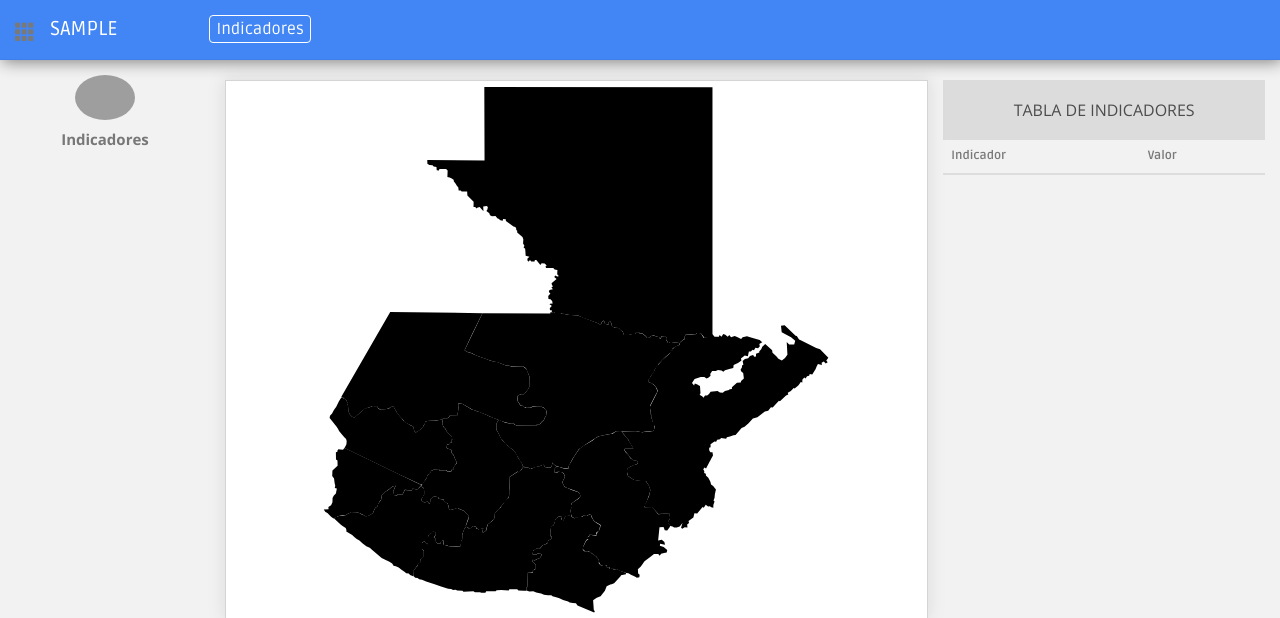
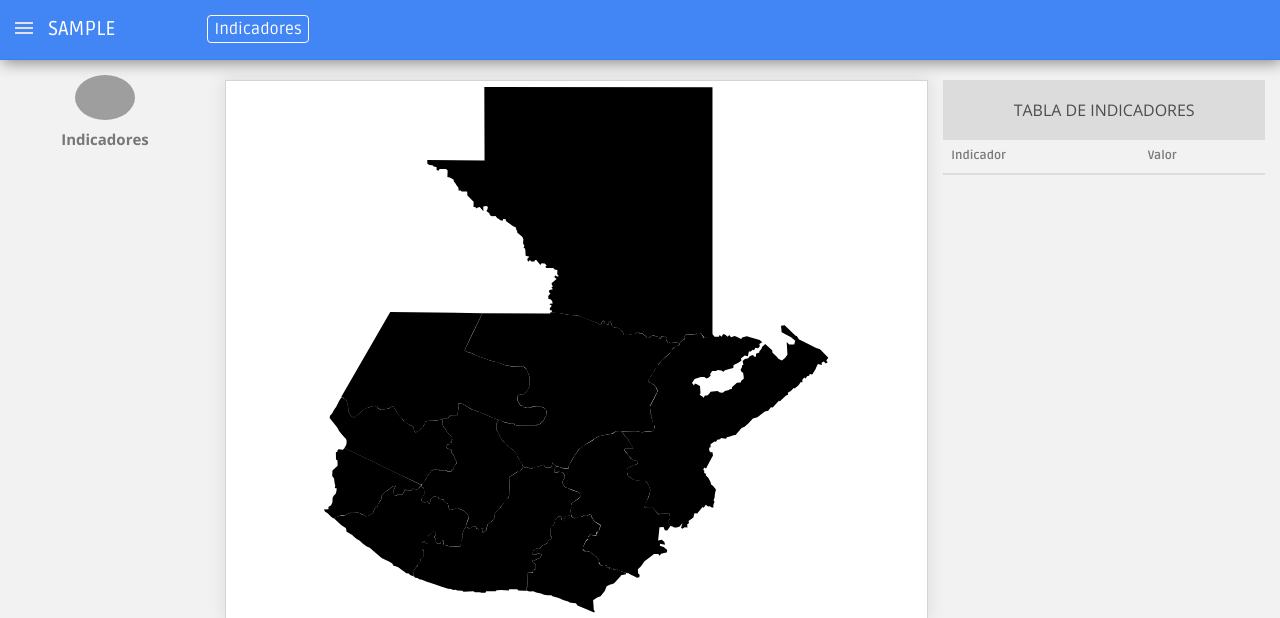
Before and after one commit to TheEnmanuel23/Dashboard_Client, a Django app: page /project/1 in a window 1280 px wide. Shown: the top 618 px of the page. Run offline with Django 3.2, Linux system fonts and the light colour scheme; tables that the repository leaves empty hold one stand-in row (values such as "Sample post"); data that the repository does not hold is empty; some libraries are stand-ins or nearby versions; grey boxes are pictures that could not be loaded.

Commit message:
cambio el icono el menu izquierdo con blanco

```diff
--- a/dbi_client_app/static/css/style.css
+++ b/dbi_client_app/static/css/style.css
@@ -745,6 +745,7 @@ ul.top-menu > li > a:hover, ul.top-menu > li > a:focus {
     cursor: pointer;
     display: inline-block;
     font-size: 20px;
+    color: white;
 }
 
 
@@ -2253,3 +2254,29 @@ label {
 .panel-right{
     padding-left: 15px;
 }
+
+.glyphicon-nav {
+  width: 18px;
+  padding: 6px 0;
+  position: relative;
+  display: inline-block;
+}
+.glyphicon-nav:before {
+  content: '';
+  position: absolute;
+  width: 100%;
+  height: 100%;
+  left: 0;
+  border-top: 2px solid #e0e0e0;
+  border-bottom: 2px solid #e0e0e0;
+  top: 0px;
+}
+.glyphicon-nav:after {
+  content: '';
+  position: absolute;
+  top: 5px;
+  left: 0px;
+  height: 2px;
+  width: 100%;
+  background: #e0e0e0;
+}
--- a/dbi_client_app/templates/base.html
+++ b/dbi_client_app/templates/base.html
@@ -36,7 +36,7 @@
       <!--header start-->
       <header class="header black-bg">
               <div class="sidebar-toggle-box">
-                  <div class="fa fa-bars tooltips  glyphicon glyphicon-th"></div>
+                  <div class="fa fa-bars tooltips glyphicon glyphicon-nav"></div>
               </div>
             <!--logo start-->
             <a href="index.html" class="logo">{{ project }}</a>
```
